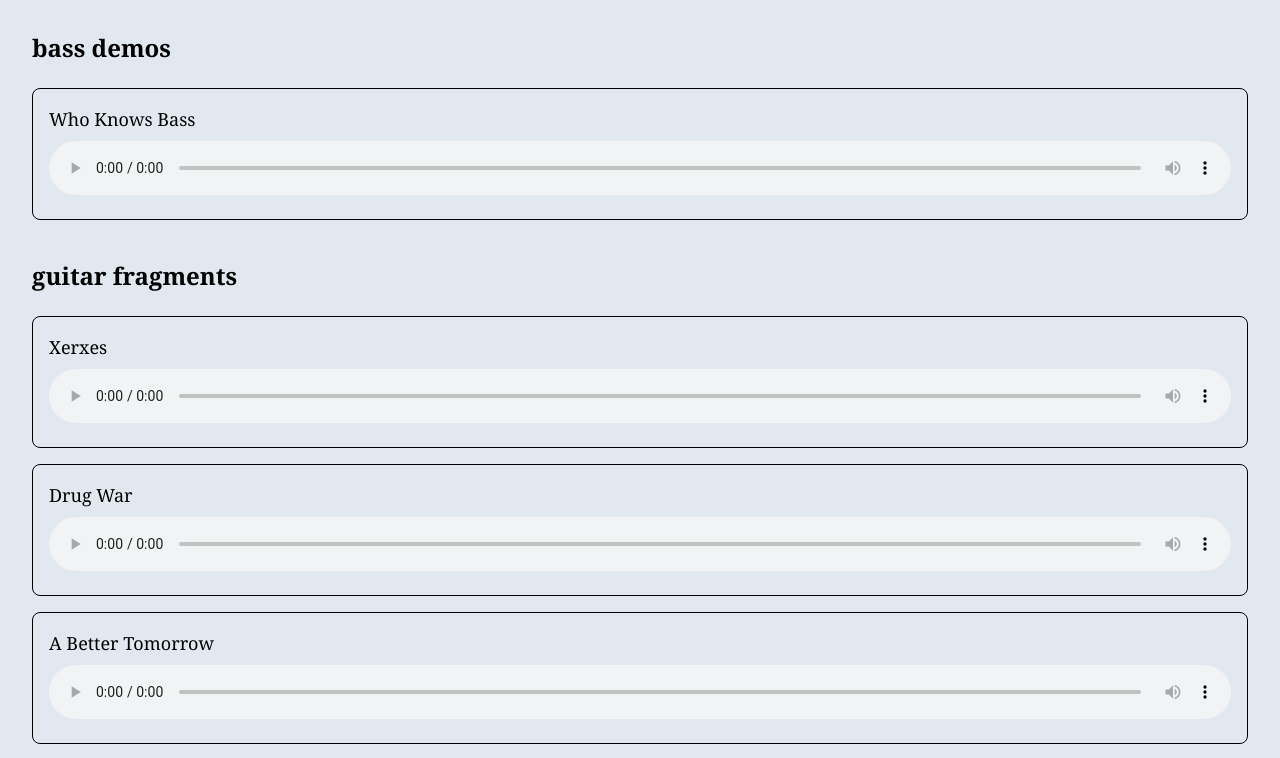
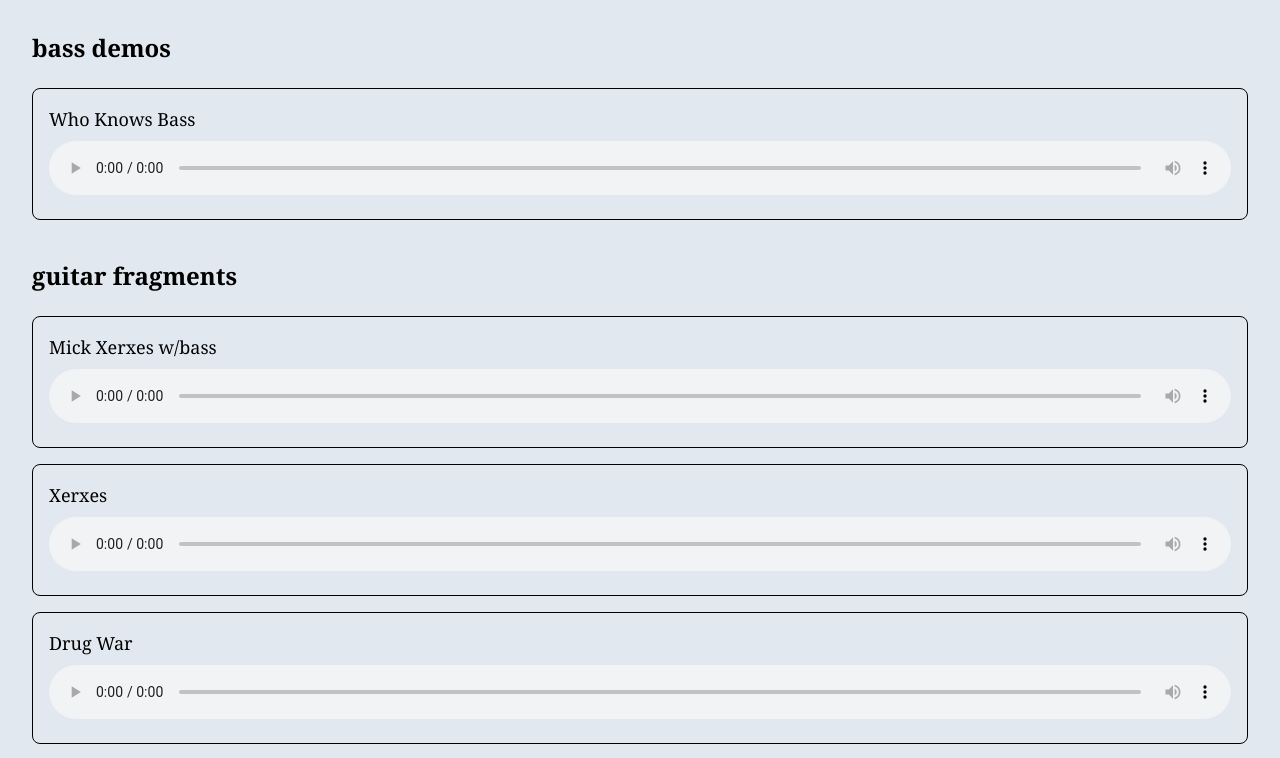
Before and after one commit to nmcmaster/colindontmediafire, a React (Vite) app: page / in a window 1280 px wide. Shown: the top 758 px of the page. Built offline with nearby package versions, Linux system fonts and the light colour scheme.

Commit message:
mick xerxes

```diff
--- a/src/App.tsx
+++ b/src/App.tsx
@@ -8,6 +8,7 @@ function App() {
         },
     ];
     const kernels = [
+        { name: "Mick Xerxes w/bass", file: "/audio/xerx werx.mp3" },
         { name: "Xerxes", file: "/audio/xerxes original.mp3" },
         { name: "Drug War", file: "/audio/drug war original.mp3" },
         {
```
Also changed, not shown: 1 other file (tests, documents, lock files or other folders).
